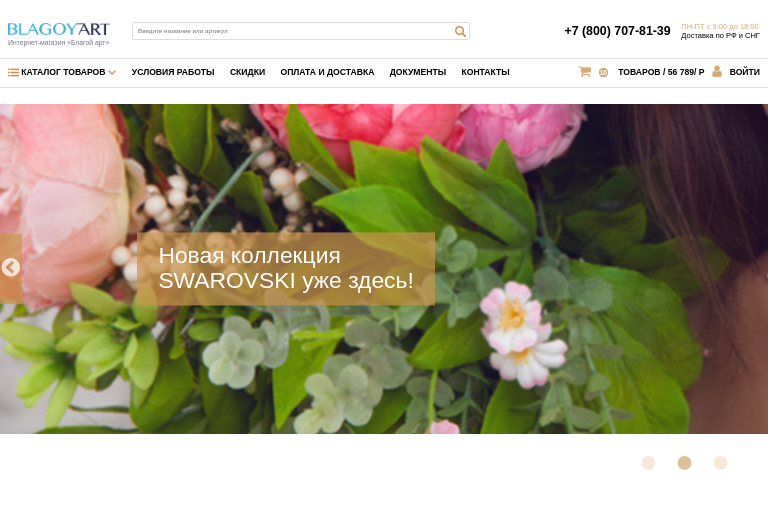
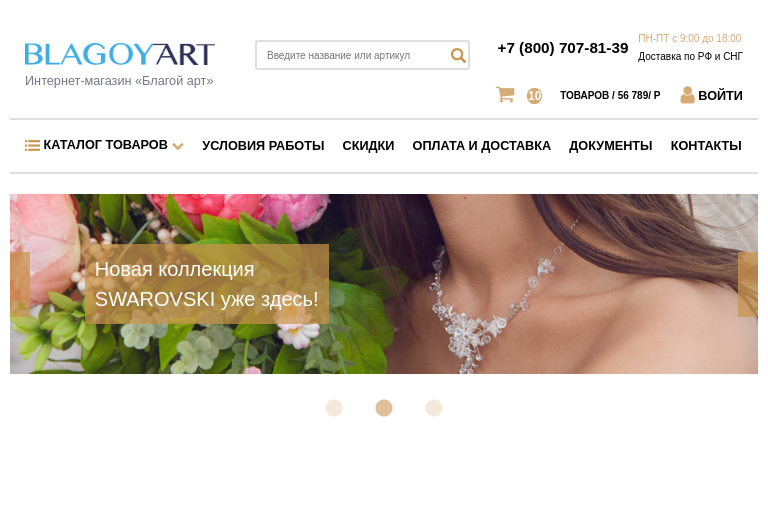
Before and after one commit to boxior/test-SlicePlanet, a website: page scss_template/index.html in a window 768 px wide. Drawn offline with Linux system fonts and the light colour scheme.

Commit message:
added 768px

```diff
--- a/scss_template/index.html
+++ b/scss_template/index.html
@@ -46,6 +46,8 @@
 						<p>Доставка по РФ и СНГ</p>
 					</div>
 				</div>
+
+				<div class="head__basket-up"></div>
 			</div>
 			<div class="head__bottom">
 				<ul class="head__menu">
--- a/scss_template/js/custom.js
+++ b/scss_template/js/custom.js
@@ -112,8 +112,16 @@
 $(window).bind('resize', handler);
 
 
-$('.sl').slick({
+
+
+$(function() {
+
+	$('.sl').slick({
   	autoplay: true,
   	autoplaySpead: 2000,
   	dots: true
-	});
+});
+
+	$('.head__basket').clone().appendTo('.head__basket-up');
+	$('.head__login').clone().appendTo('.head__basket-up');
+});
--- a/scss_template/scss/layout/_content.scss
+++ b/scss_template/scss/layout/_content.scss
@@ -2,7 +2,7 @@
 //main styles
 
 .main-wrapper{
-	padding: 0 0 0 0;
+	padding: 0 1rem 0 1rem;
 	min-width: $min-width;
     width: 100%;
 	position: relative;
--- a/scss_template/scss/layout/_header.scss
+++ b/scss_template/scss/layout/_header.scss
@@ -80,11 +80,11 @@
 	&__contact {
 		display: inline-block;
 		float: right;
-		width: 26%;
 		height: 3rem;
 		&--phone {
 			display: inline-block;
 			float: left;
+			margin-right: 1rem;
 			@include font($font-size-phone, $font-h, $font-c);
 			font-weight: bold;
 
@@ -113,6 +113,7 @@
 	}
 
 	&__menu {
+		z-index: 2;
 		position: relative;
 		display: inline-block;
 		list-style: none;
@@ -187,6 +188,11 @@
 		&--item {
 			display: inline-block;
 			margin-right: 2.5rem;
+
+			&:last-child {
+				margin-right: 0;
+			}
+
 			a {
 				vertical-align: middle;
 				@include font($font-size-li, $font-h, none);
@@ -213,6 +219,10 @@
 		float: right;
 		@include font($font-size-menu, none, $font-c);
 		font-weight: bold;
+	}
+
+	&__basket-up {
+		display: none;
 	}
 
 	&__basket {
@@ -327,7 +337,7 @@
         opacity: $slick-opacity-not-active;
     }
     &:before {
-    	// visibility: hidden;
+    	visibility: hidden;
         font-family: $slick-font-family;
         width: 2rem;
         height: 10rem;
@@ -426,15 +436,119 @@
 }
 
 @media screen and (min-width: 768px) and (max-width: 991px) {
+	html {
+		font-size: 10px;
+	}
+
 	.head {
+
+		&__top {
+			margin-bottom: 1rem;
+		}
+
 		&__logo--img {
 			width: 19rem;
 			height: 2.5rem;
 		}
+
 		&__logo--slogan {
 			font-size: 1.27rem;
 		}
+
+		&__contact {
+			margin-top: -1rem;;
+
+			&--phone {
+				font-size: 1.524rem;
+			}
+
+			&--schedule {
+				font-size: 1rem;
+			}
+		}
+
+		&__input {
+			width: 30%;
+			height: 3rem;
+			font-size: 1rem;
+			background-size: 1.5rem;
+		}
+
+		&__menu {
+
+			ul {
+				left: .2rem;
+			}
+
+			&--item {
+				margin-right: 1.45rem;
+				a {
+					font-size: 1.27rem;
+				}
+			}
+
+			.list {
+				height: 1.5rem;
+			}
+		}
+
+		&__basket-login {
+			display: none;
+		}
+
+		&__basket-up {
+			display: inline-block;
+			float: left;
+			text-align: right;
+			width: 100%;
+			height: 20px;
+
+			.fa {
+				font-size: 2rem;
+			}
+
+			.head__basket {
+				font-size: 1rem;
+				font-weight: bold;
+			}
+
+			.head__login {
+				font-size: 1.27rem;
+				font-weight: bold;
+
+				.fa {
+					margin: -.3rem 0 0 2rem;
+
+				}
+			}
+
+		}
 	}
+
+	.slader {
+		width: 100%;
+		margin-top: 2rem;
+	}
+
+	.sl {
+		.slick-prev, .slick-next {
+			width: 2rem;
+			height: 6.5rem;
+		}
+
+		&__text {
+			font-size: 2rem;
+			padding: 1rem 1rem;
+			line-height: 1.5;
+		}
+
+		.slick-dots li button:before {
+			font-size: 2rem;
+			top: -3rem;
+		}
+	}
+
+
 }
 
 @media screen and (max-width: 767px) {
@@ -445,3 +559,10 @@
 
 
 }
+
+@media screen and (max-width: 320px) {
+	.head {
+		display: none;
+	}
+
+}
```
Also changed, not shown: scss_template/css/style.css.
